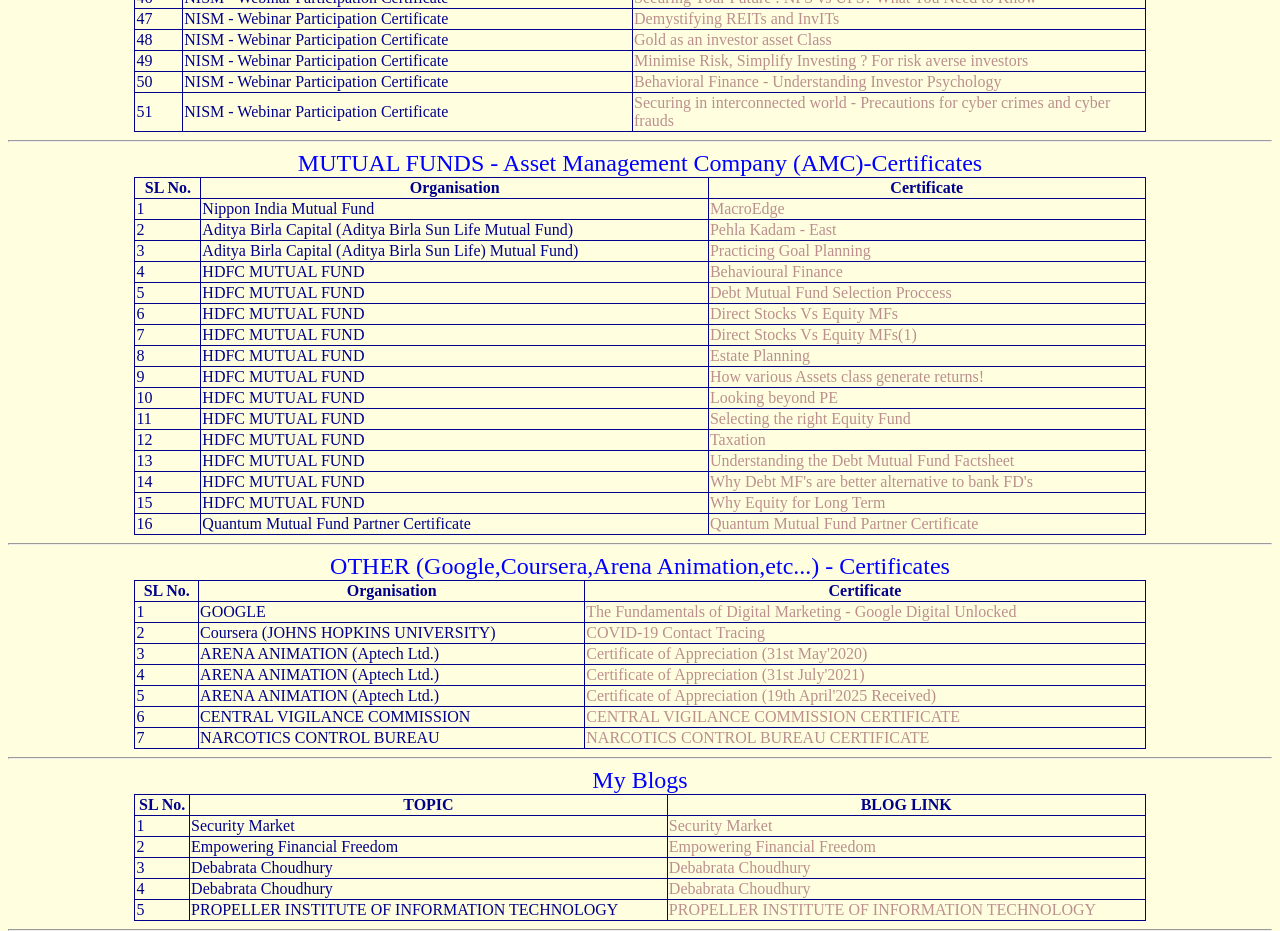
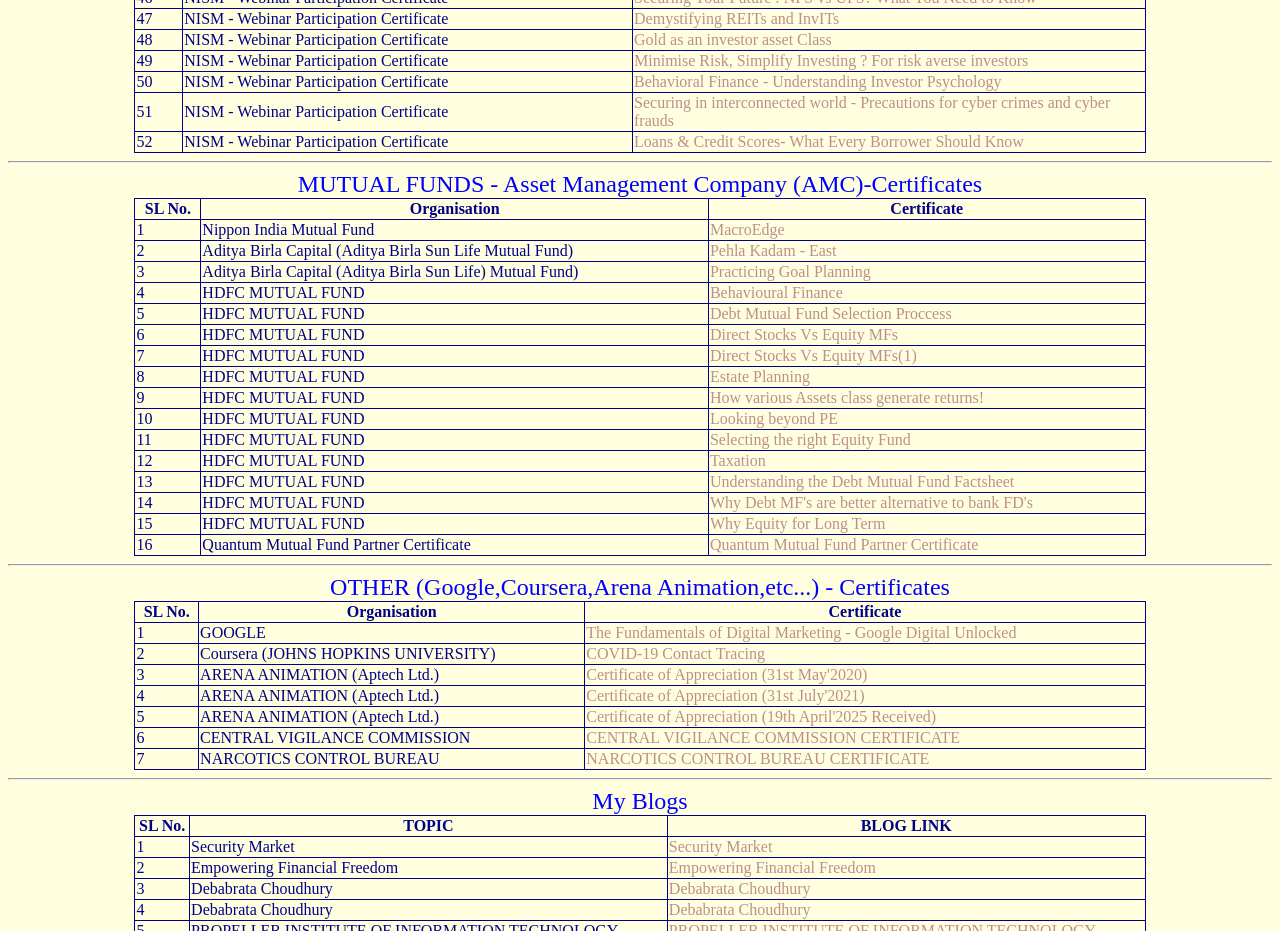
Before and after one commit to CHOUDHURYSTOCKS/FINANCIALLINKS, a plain HTML site: page Financial_education.html in a window 1280 px wide. Shown: the part 1380-2311 px from the top of the page. Drawn offline with Linux system fonts and the light colour scheme.

Commit message:
Update Financial_education.html

```diff
--- a/Financial_education.html
+++ b/Financial_education.html
@@ -362,6 +362,11 @@
 			<td>NISM - Webinar Participation Certificate</td>
 			<td><a href="Securing in interconnected world -Precautions for cyber crimes and cyber frauds.pdf" target="_blank">Securing in interconnected world - Precautions for cyber crimes and cyber frauds</a></td>
 		</tr>
+		<tr>
+			<td>52</td>
+			<td>NISM - Webinar Participation Certificate</td>
+			<td><a href="Loans & Credit Scores- What Every Borrower Should Know.pdf" target="_blank">Loans & Credit Scores- What Every Borrower Should Know</a></td>
+		</tr>
 	</table>
         <hr>
 	<table>
```
